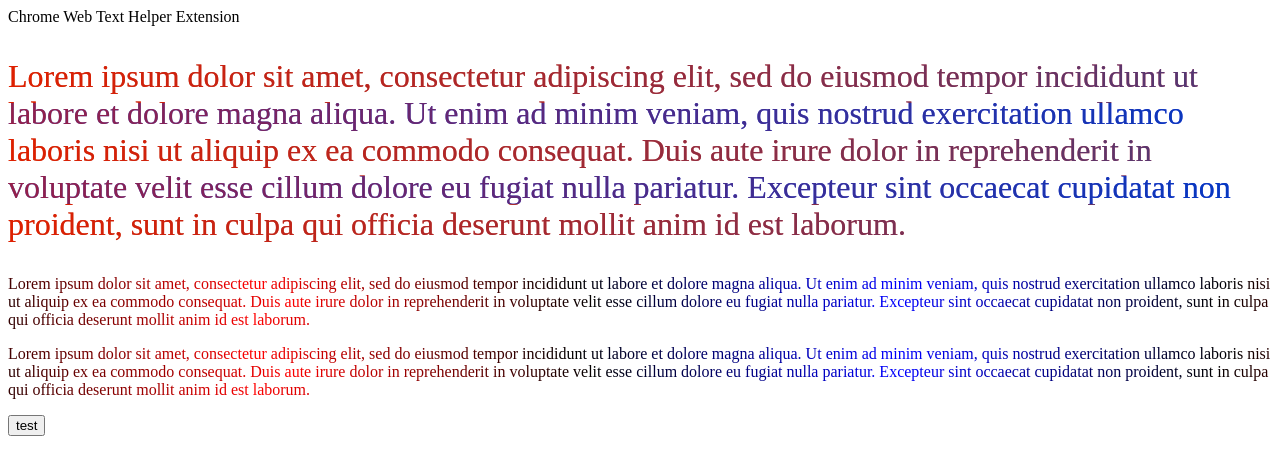
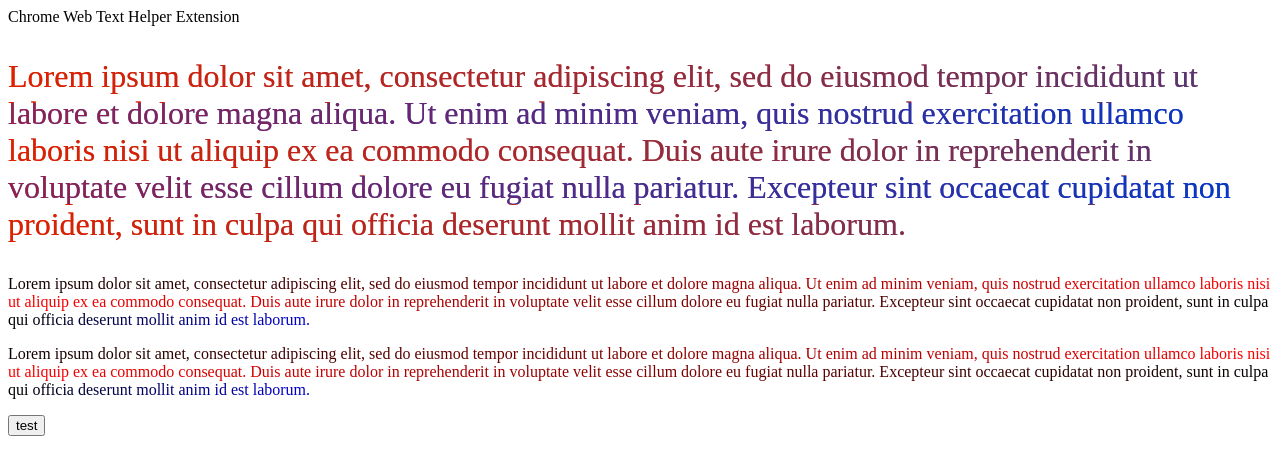
Before and after one commit to robert-mitola/Web-Text-Helper, a browser extension: page index.html in a window 1280 px wide. Drawn offline with Linux system fonts and the light colour scheme.

Commit message:
Colors are now sure to extend onto next line
This helps the reader seamlessly transition to a new line from the last

```diff
--- a/colorizer.js
+++ b/colorizer.js
@@ -1,42 +1,69 @@
 
-function generateGradient(r1, g1, b1, r2, g2, b2, alpha, width, index){
-    var transition = Math.floor(index / width) % 4;
+function generateGradient(r1, g1, b1, r2, g2, b2, alpha, letterInfo){
     var r = 0, g = 0, b = 0;
-    var percentFill = (index % width) / width;
-    switch(transition){
+    switch(letterInfo.gradientID){
         case 0: // black to color 1
-            r = 0 + Math.ceil(r1 * percentFill);
-            g = 0 + Math.ceil(g1 * percentFill);
-            b = 0 + Math.ceil(b1 * percentFill);
+            r = 0 + Math.ceil(r1 * letterInfo.percentFill);
+            g = 0 + Math.ceil(g1 * letterInfo.percentFill);
+            b = 0 + Math.ceil(b1 * letterInfo.percentFill);
             break;
         case 1: // color 1 to black
-            r = r1 - Math.ceil(r1 * percentFill);
-            g = g1 - Math.ceil(g1 * percentFill);
-            b = b1 - Math.ceil(b1 * percentFill);
+            r = r1 - Math.ceil(r1 * letterInfo.percentFill);
+            g = g1 - Math.ceil(g1 * letterInfo.percentFill);
+            b = b1 - Math.ceil(b1 * letterInfo.percentFill);
             break;
         case 2: // black to color 2
-            r = 0 + Math.ceil(r2 * percentFill);
-            g = 0 + Math.ceil(g2 * percentFill);
-            b = 0 + Math.ceil(b2 * percentFill);
+            r = 0 + Math.ceil(r2 * letterInfo.percentFill);
+            g = 0 + Math.ceil(g2 * letterInfo.percentFill);
+            b = 0 + Math.ceil(b2 * letterInfo.percentFill);
             break;
         case 3: // color 2 to black
-            r = r2 - Math.ceil(r2 * percentFill);
-            g = g2 - Math.ceil(g2 * percentFill);
-            b = b2 - Math.ceil(b2 * percentFill);
+            r = r2 - Math.ceil(r2 * letterInfo.percentFill);
+            g = g2 - Math.ceil(g2 * letterInfo.percentFill);
+            b = b2 - Math.ceil(b2 * letterInfo.percentFill);
             break;
     }
     return "rgba("+r+","+g+","+b+","+alpha+")";
 }
 
 function changeColor(element){
-    //var element = document.getElementById("demo");
     var newText = Array.prototype.map.call(element.textContent || element.innerText, function(letter, index){
-        return "<span style='color: " + generateGradient(255, 0, 0, 0, 0, 255, 1, 50, index) + ";'>" + letter + "</span>";
+        return "<span>" + letter + "</span>";
     }).join('');
     element.innerHTML = newText;
+
+    var letterSpans = element.getElementsByTagName("span");
+    var lineDict = new Object();
+
+    for(var i = 0; i < letterSpans.length; ++i){
+        const topPos = letterSpans[i].getBoundingClientRect().top;
+        lineDict[topPos] = lineDict[topPos] === undefined ? 1 : ++lineDict[topPos];
+    }
+
+    var letterInfo = [];
+    var keyIndex = 0;
+
+    for(var key in lineDict){
+        const lineGradientID = keyIndex++ % 4;
+        for(var i = 0; i < lineDict[key]; ++i){
+            letterInfo.push({
+                gradientID: lineGradientID,
+                percentFill: i / lineDict[key]
+            });
+        }
+    }
+
+    for(var i = 0; i < letterSpans.length; ++i){
+        letterSpans[i].style.color = generateGradient(255, 0, 0, 0, 0, 255, 1, letterInfo[i]);
+    }
 }
 
-var ps = document.getElementsByTagName("p");
-for(var i = 0; i < ps.length; ++i){
-    changeColor(ps[i]);
+function changeElements(){
+    var ps = document.getElementsByTagName("p");
+    for(var i = 0; i < ps.length; ++i){
+        changeColor(ps[i]);
+    }
 }
+
+window.onresize = changeElements;
+changeElements();
```
Also changed, not shown: index.html (+2 -0 lines).
